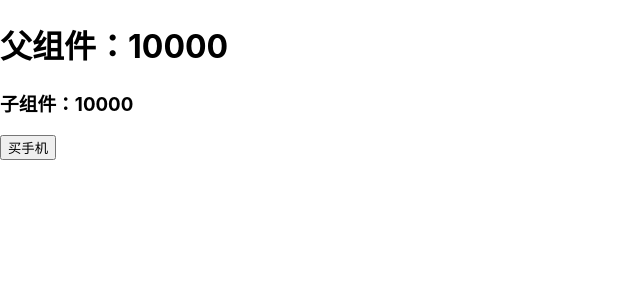
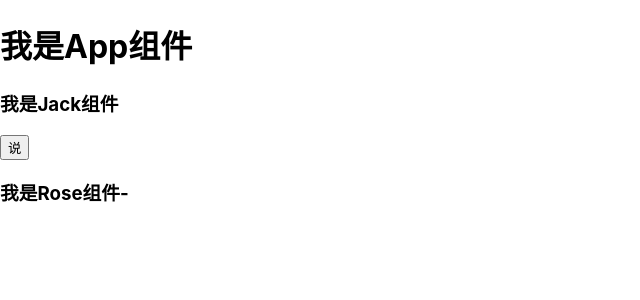
Before and after one commit to PlumDong/react-demo-heima, a React (Create React App) app: page / in a window 1280 px wide. Shown: the top 300 px of the page, without its empty margins (0-640 px from the left). Built offline with nearby package versions, Linux system fonts and the light colour scheme.

Commit message:
8. 组件通讯-兄弟组件通讯

```diff
--- /dev/null
+++ b/src/components/Jack.jsx
@@ -0,0 +1,21 @@
+import React, { Component } from 'react';
+
+export default class Jack extends Component {
+    state = {
+        b: true,
+    };
+
+    say = () => {
+        // 修改数据
+        this.props.changeMsg(this.state.b?'you jump i look':'');
+        this.setState({b:!this.state.b});
+    };
+    render() {
+        return (
+            <div>
+                <h3>我是Jack组件</h3>
+                <button onClick={this.say}>说</button>
+            </div>
+        );
+    }
+}
--- /dev/null
+++ b/src/components/Rose.jsx
@@ -0,0 +1,11 @@
+import React, { Component } from 'react';
+
+export default class Rose extends Component {
+    render() {
+        return (
+            <div>
+                <h3>我是Rose组件-{this.props.msg}</h3>
+            </div>
+        );
+    }
+}
--- a/src/index.js
+++ b/src/index.js
@@ -2,39 +2,33 @@
 import './index.css';
 import {render} from "@testing-library/react";
 import {Component} from "react";
-class Parent extends Component {
+// 导入两个子组件
+import Rose from './components/Rose';
+import Jack from "./components/Jack";
+
+// App 是父组件
+class App extends Component {
+    // 1. 状态提升到父组件
     state = {
-        money: 10000,
+        msg: '',
     };
-    // 回调函数
-    buyPhone = (price) => {
-        this.setState({
-            money: this.state.money - price,
-        });
+
+    changeMsg = (msg) => {
+        this.setState({ msg });
     };
+
     render() {
-        const { money } = this.state;
         return (
             <div>
-                <h1>父组件：{money}</h1>
-                <Child money={money} buyPhone={this.buyPhone} />
+                <h1>我是App组件</h1>
+                {/* 兄弟组件 1 */}
+                <Jack changeMsg={this.changeMsg}></Jack>
+                {/* 兄弟组件 2 */}
+                <Rose msg={this.state.msg}></Rose>
             </div>
         );
     }
 }
-const Child = (props) => {
-    const handleClick = () => {
-        // 子组件调用父组件传递过来的回调函数
-        props.buyPhone(5000);
-    };
-    return (
-        <div>
-            <h3>子组件：{props.money}</h3>
-            <button onClick={handleClick}>买手机</button>
-        </div>
-    );
-};
-
 const root = ReactDOM.createRoot(document.getElementById("root"))
 
-root.render(<Parent></Parent>);
+root.render(<App></App>);
```
